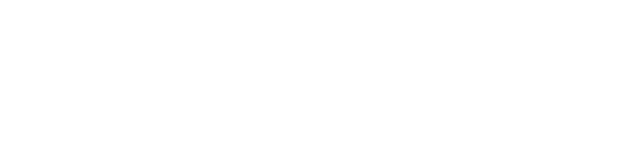
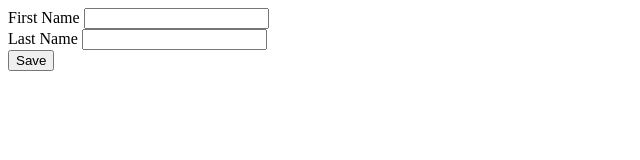
Before and after one commit to Yared11000010/sample, a plain HTML site: page index.html in a window 1280 px wide. Shown: the whole page, without its empty margins (0-640 px from the left). Drawn offline with Linux system fonts and the light colour scheme.

Commit message:
add form into my code

```diff
--- a/index.html
+++ b/index.html
@@ -7,6 +7,16 @@
     <title>Document</title>
 </head>
 <body>
-
+    <form action="">
+        <div class="mb-3">
+            <label id="first_name_label" for="first_name">First Name</label>
+            <input id="first_name" name="first_name" type="text" class="form-control" />
+        </div>
+        <div class="mb-3">
+            <label id="last_name_label" for="last_name">Last Name</label>
+            <input id="last_name" name="last_name" type="text" class="form-control" />
+        </div>
+        <button>Save</button>
+    </form>
 </body>
 </html>
```
